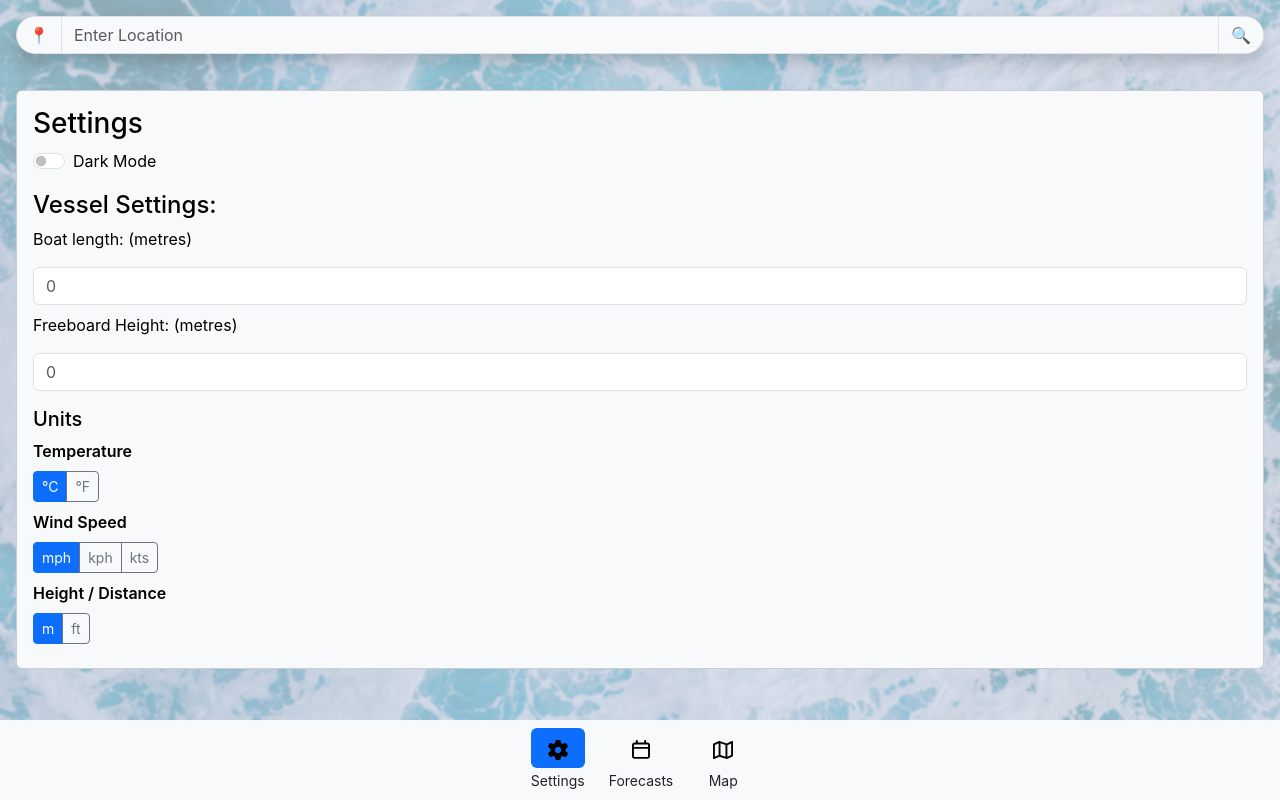
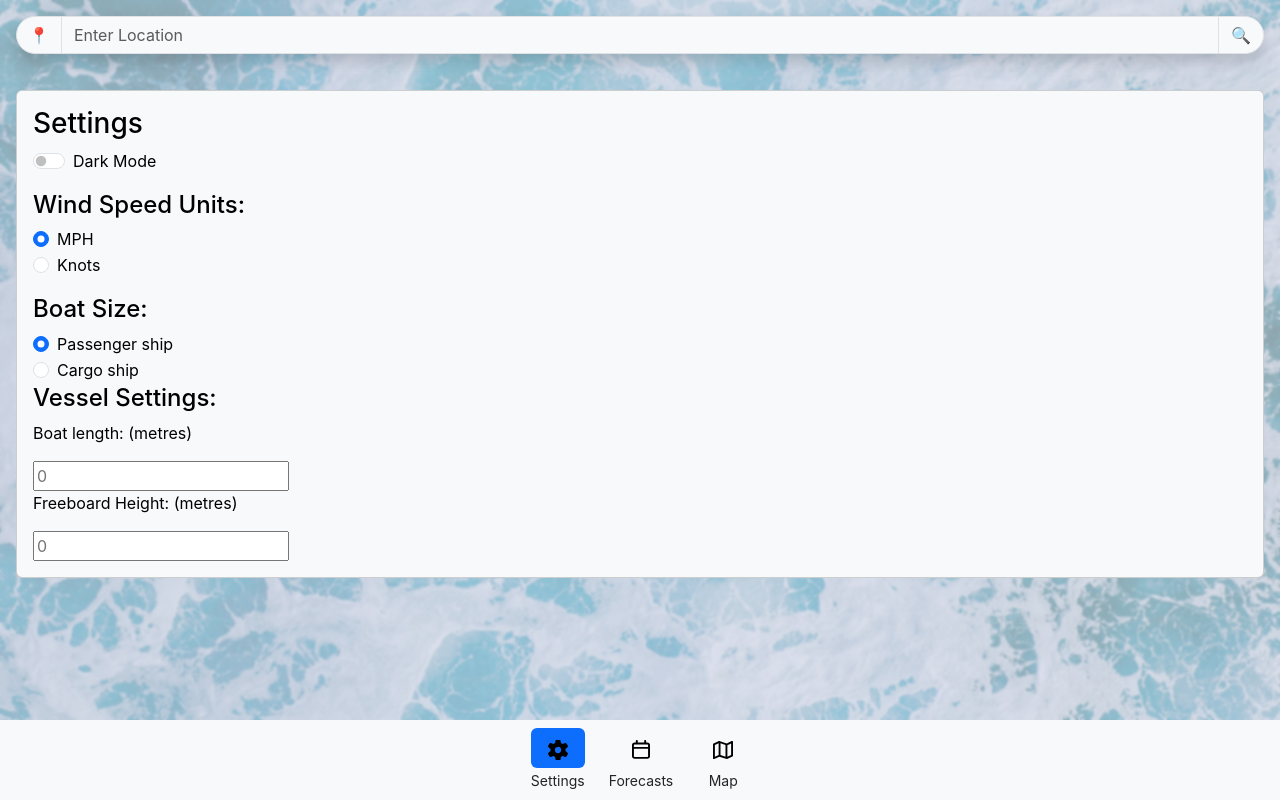
Before and after one commit to Ihashm1/WeatherApp, a React (Create React App) app: page / in a window 1280 px wide. Both pictures are taken after a click on the link 557 px from the left and 748 px from the top of the page. Built offline with nearby package versions, Linux system fonts and the light colour scheme.

Commit message:
Revert "Included boat height and length into boat size settings"
This reverts commit e30c25bd6b33f813637c847923b96bc9761c017e.

```diff
--- a/src/App.js
+++ b/src/App.js
@@ -228,51 +228,55 @@ const AppInner = () => {
                                 <label className="form-check-label" htmlFor="DarkmodeSwitchCheck">Dark Mode</label>
                             </div>
                             <div>
+                                <h4>Wind Speed Units:</h4>
+                                <div className="form-check">
+                                    <input className="form-check-input" type="radio" name="WindUnitRadios" id="WindUnitRadios1" onClick={() => setWindUnitFlag(true)} defaultChecked></input>
+                                    <label className="form-check-label" htmlFor="WindUnitRadios1">
+                                        MPH
+                                    </label>
+                                </div>
+                                <div className="form-check">
+                                    <input className="form-check-input" type="radio" name="WindUnitRadios" id="WindUnitRadios2" onClick={() => setWindUnitFlag(false)}></input>
+                                    <label className="form-check-label" htmlFor="WindUnitRadios2">
+                                        Knots
+                                    </label>
+                                </div>
+                            </div>
+                            <div>
+                                <h4>Boat Size:</h4>
+                                <div className="form-check">
+                                    <input className="form-check-input" type="radio" name="BoatSizeRadios" id="BoatSizeRadios1" onClick={() => setBoatSizeFlag(true)} defaultChecked></input>
+                                    <label className="form-check-label" htmlFor="BoatSizeRadios1">
+                                        Passenger ship
+                                    </label>
+                                </div>
+                                <div className="form-check">
+                                    <input className="form-check-input" type="radio" name="BoatSizeRadios" id="BoatSizeRadios2" onClick={() => setBoatSizeFlag(false)}></input>
+                                    <label className="form-check-label" htmlFor="BoatSizeRadios2">
+                                        Cargo ship
+                                    </label>
+                                </div>
+                            <div>
                                 <h4>Vessel Settings:</h4>
                                 <div>
-                                    <p>Boat length: (metres)</p>
+                                  <p> Boat length: (metres)</p>
                                   <input
                                     type="number"
-                                        className="form-control"
-                                        style={DModeFlag ? {backgroundColor:'black', color:'white', borderColor:'#555'} : {}}
-                                        placeholder="0"
-                                        value={boatLength}
+                                    placeholder = "0"
+                                    value = {boatLength}
                                     onChange={(e) => setBoatLength(e.target.value)}
                                     />
-                                    <p className="mt-2">Freeboard Height: (metres)</p>
+
+                                    <p>Freeboard Height: (metres)</p>
                                         <input
-                                        type="number"
-                                        className="form-control"
-                                        style={DModeFlag ? {backgroundColor:'black', color:'white', borderColor:'#555'} : {}}
-                                        placeholder="0"
+                                        type ="number"
+                                        placeholder = "0"
                                         value={freeboard}
                                         onChange={(e) => setFreeboard(e.target.value)}
                                         />
+
                                 </div>
-                            </div>
-                            <div>
-                                <h5 className="mb-2">Units</h5>
-                                <div className="mb-2">
-                                    <label className="form-label fw-semibold">Temperature</label>
-                                    <div className="btn-group d-block">
-                                        <button className={`btn btn-sm ${tempUnit==='C' ? 'btn-primary' : 'btn-outline-secondary'}`} onClick={() => setTempUnit('C')}>°C</button>
-                                        <button className={`btn btn-sm ${tempUnit==='F' ? 'btn-primary' : 'btn-outline-secondary'}`} onClick={() => setTempUnit('F')}>°F</button>
-                                    </div>
-                                </div>
-                                <div className="mb-2">
-                                    <label className="form-label fw-semibold">Wind Speed</label>
-                                    <div className="btn-group d-block">
-                                        <button className={`btn btn-sm ${speedUnit==='mph' ? 'btn-primary' : 'btn-outline-secondary'}`} onClick={() => setSpeedUnit('mph')}>mph</button>
-                                        <button className={`btn btn-sm ${speedUnit==='kph' ? 'btn-primary' : 'btn-outline-secondary'}`} onClick={() => setSpeedUnit('kph')}>kph</button>
-                                        <button className={`btn btn-sm ${speedUnit==='kts' ? 'btn-primary' : 'btn-outline-secondary'}`} onClick={() => setSpeedUnit('kts')}>kts</button>
-                                    </div>
-                                </div>
-                                <div className="mb-2">
-                                    <label className="form-label fw-semibold">Height / Distance</label>
-                                    <div className="btn-group d-block">
-                                        <button className={`btn btn-sm ${heightUnit==='m' ? 'btn-primary' : 'btn-outline-secondary'}`} onClick={() => setHeightUnit('m')}>m</button>
-                                        <button className={`btn btn-sm ${heightUnit==='ft' ? 'btn-primary' : 'btn-outline-secondary'}`} onClick={() => setHeightUnit('ft')}>ft</button>
-                                    </div>
+
                             </div>
                             </div>
                         </div>
```
Lines whose indentation alone changed are shown as unchanged.
